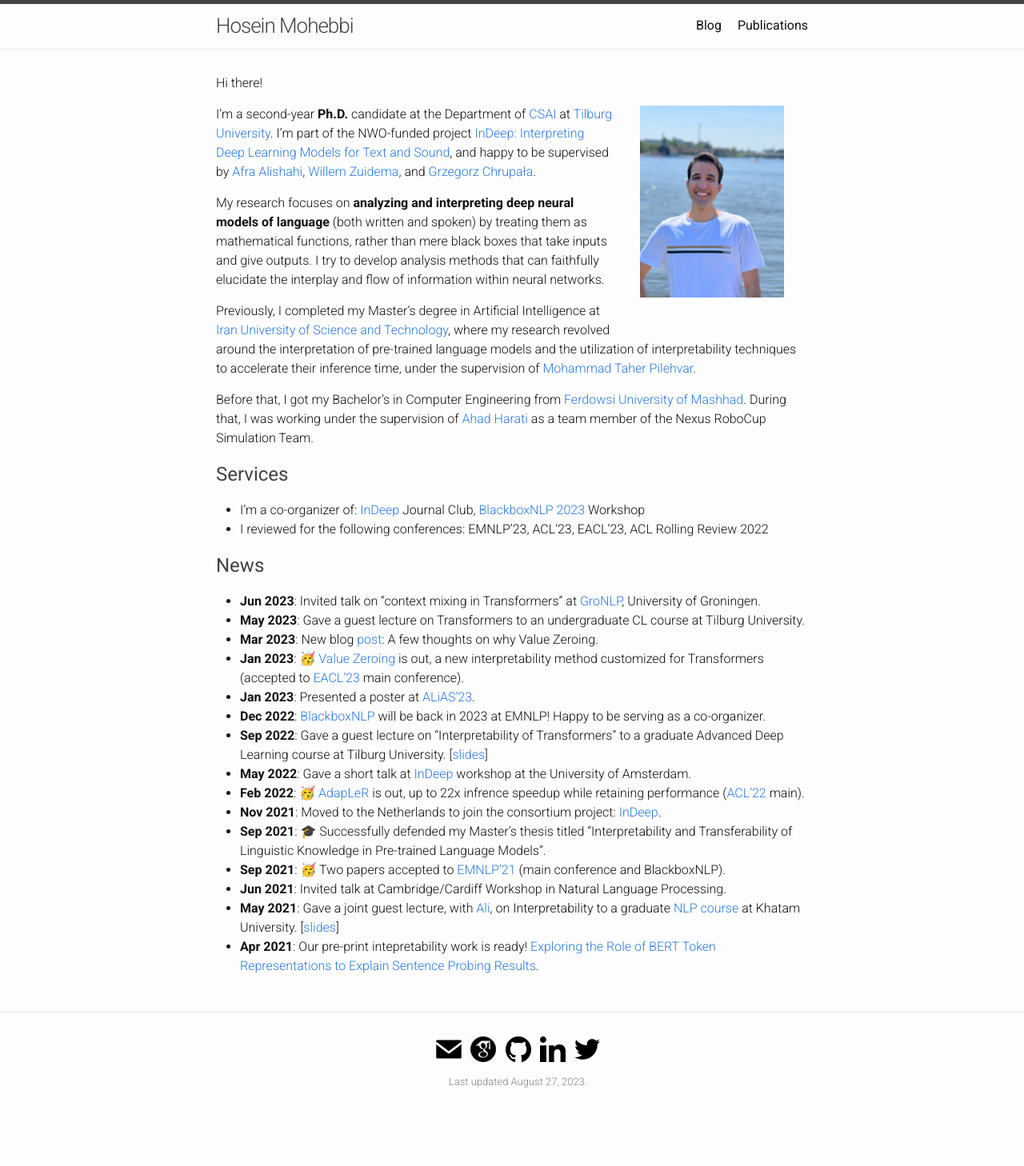
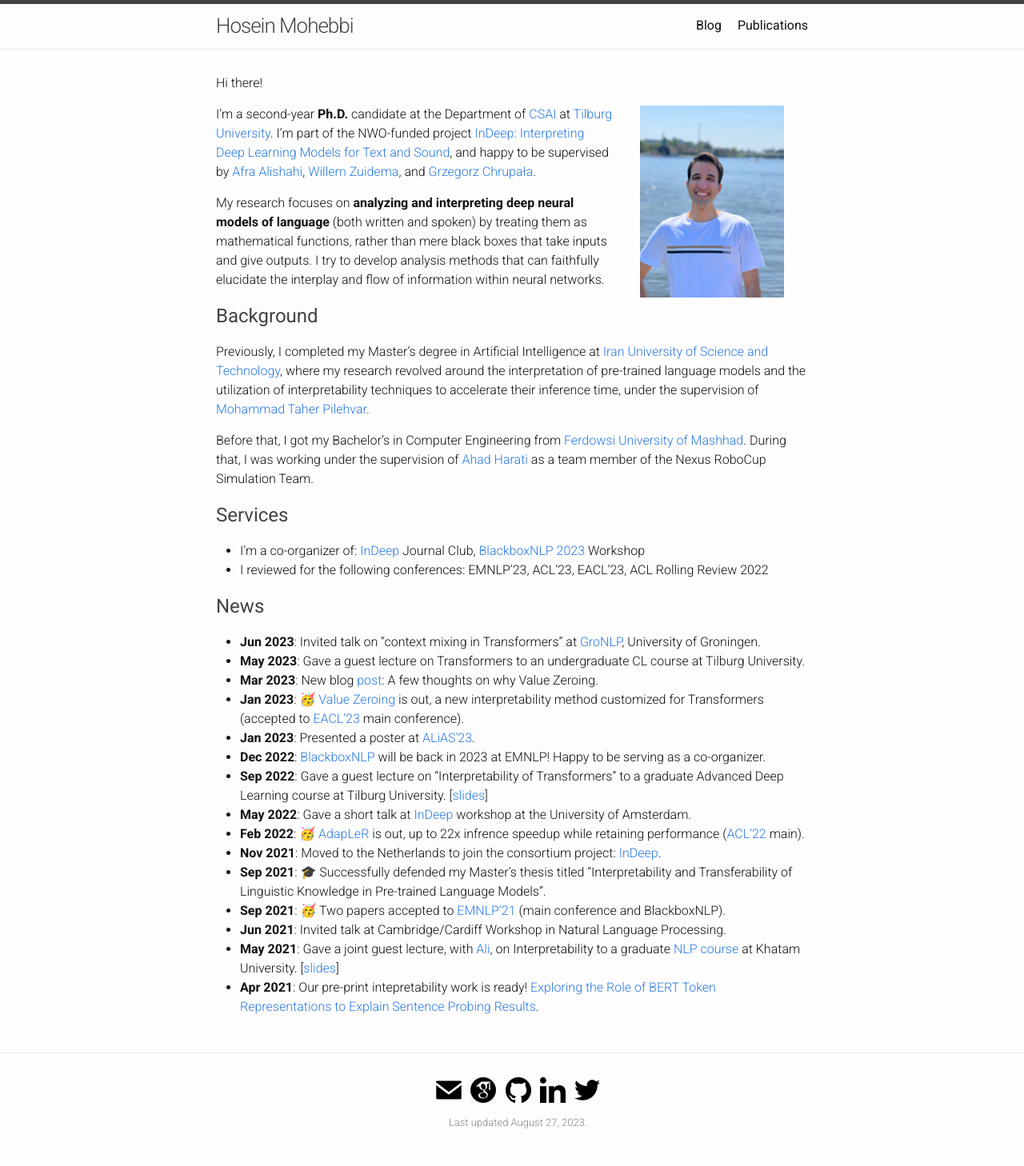
Before and after one commit to hmohebbi/hmohebbi.github.io, a Jekyll site: the page built from index.md, in a window 1280 px wide. Shown: the whole page at 80% size. Built offline with Jekyll 4.4.1, drawn with Linux system fonts in a browser that asks for light colours; before the commit the page ends 1407 px from its top, so only the background shows below that.

Commit message:
Update index.md

```diff
--- a/index.md
+++ b/index.md
@@ -25,6 +25,7 @@ I'm a second-year __Ph.D.__ candidate at the Department of [CSAI](https://www.ti
 
 My research focuses on __analyzing and interpreting deep neural models of language__ (both written and spoken) by treating them as mathematical functions, rather than mere black boxes that take inputs and give outputs. I try to develop analysis methods that can faithfully elucidate the interplay and flow of information within neural networks.
 
+## <span style="color:#424242">Background </span>
 Previously, I completed my Master’s degree in Artificial Intelligence at [Iran University of Science and Technology](http://www.iust.ac.ir/en), where my research revolved around the interpretation of pre-trained language models and the utilization of interpretability techniques to accelerate their inference time, under the supervision of [Mohammad Taher Pilehvar](https://pilehvar.github.io/).
 
 Before that, I got my Bachelor’s in Computer Engineering from [Ferdowsi University of Mashhad](https://en.um.ac.ir/). During that, I was working under the supervision of [Ahad Harati](http://a.harati.profcms.um.ac.ir/) as a team member of the Nexus RoboCup Simulation Team.
```
